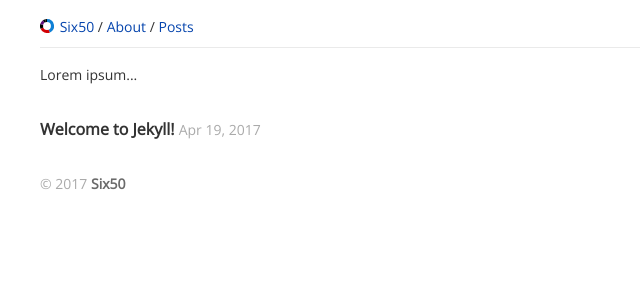
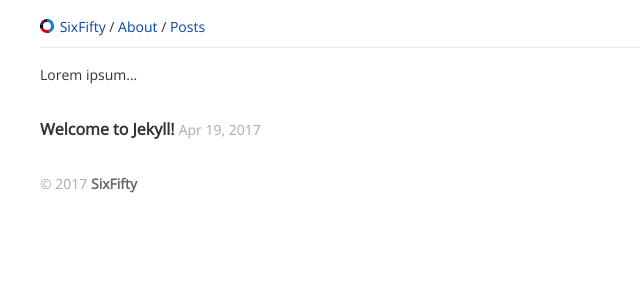
Before and after one commit to six50/sixfifty, a Jekyll site: the page built from pages/index.html, in a window 1280 px wide. Shown: the top 300 px of the page, without its empty margins (0-640 px from the left). Built offline with Jekyll 4.4.1, drawn with Linux system fonts in a browser that asks for light colours.

Commit message:
Rename to SixFifty for now

```diff
--- a/_config.yml
+++ b/_config.yml
@@ -1,9 +1,9 @@
 # Site settings
-title: "Six50"
+title: "SixFifty"
 description: ""
 baseurl: ""
 url: ""
-author: "Six50"
+author: "SixFifty Contributors"
 
 # Build settings
 kramdown:
--- a/_includes/nav.html
+++ b/_includes/nav.html
@@ -3,7 +3,7 @@
     data='{% raw %}{{% endraw %}{{ site.data.current_polls.polls | jsonify }}{% raw %}}{% endraw %}'
     colours='{% raw %}{{% endraw %}{{ site.data.colours.parties | jsonify }}{% raw %}}{% endraw %}'
   ></sixfifty-logo>
-    <a href="{{ '/' | prepend: site.baseurl | prepend: site.url }}">Six50</a>
+    <a href="{{ '/' | prepend: site.baseurl | prepend: site.url }}">SixFifty</a>
   / <a href="{{ '/about' | prepend: site.baseurl | prepend: site.url }}">About</a>
   / <a href="{{ '/posts' | prepend: site.baseurl | prepend: site.url }}">Posts</a>
 </p>
```
Also changed, not shown: package.json (+4 -4 lines).
